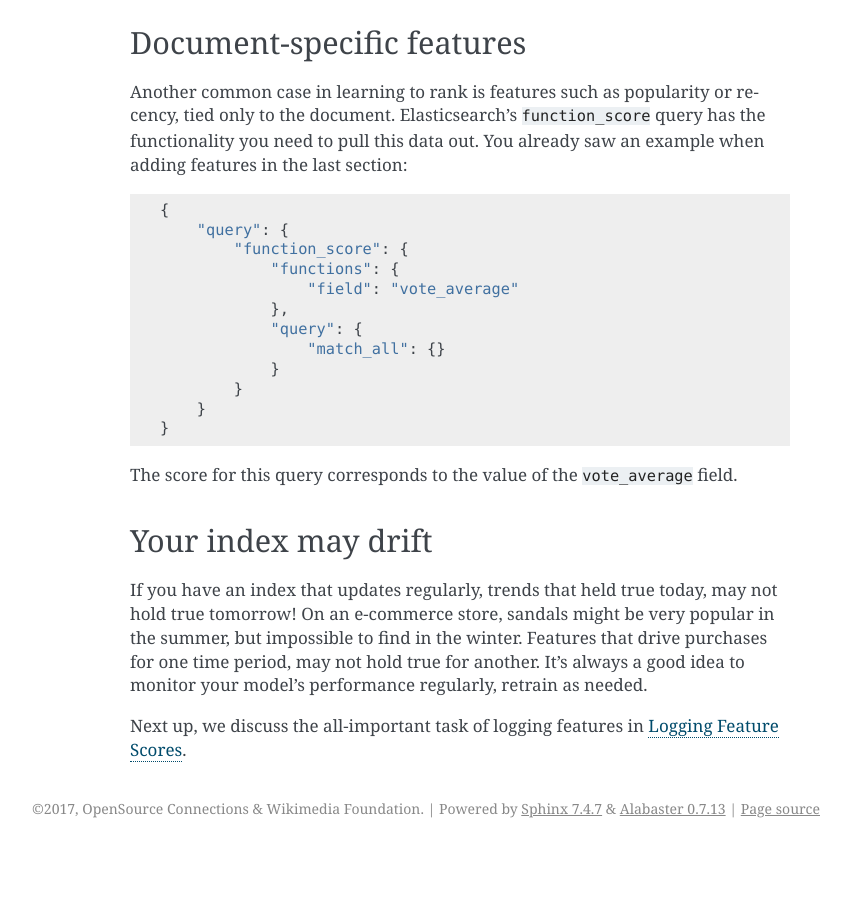
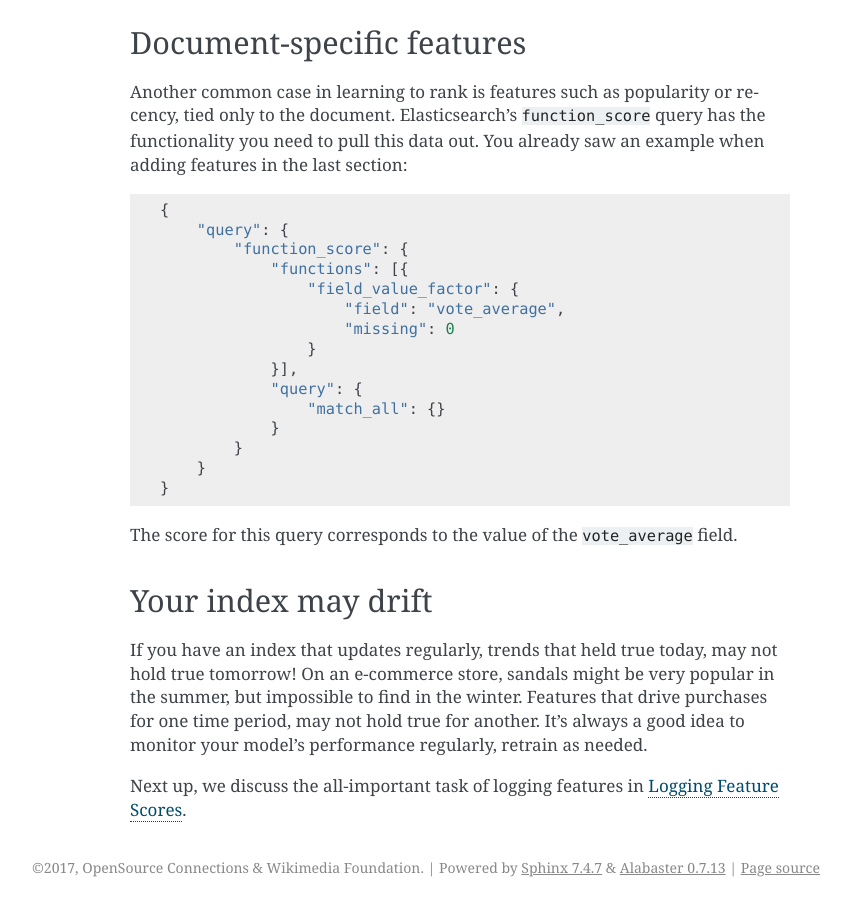
Before and after one commit to o19s/elasticsearch-learning-to-rank, a Sphinx documentation site: the page built from docs/feature-engineering.rst, in a window 1280 px wide and 900 px high, scrolled down 1212 px. Shown: the whole window, without its empty margins (290-1141 px from the left). Built offline with Sphinx 7.4.7, drawn with Linux system fonts in a browser that asks for light colours; pages that are not in the unit, such as notebooks, are missing from menus; before the commit the page ends 2060 px from its top, so only the background shows below that.

```diff
--- a/docs/feature-engineering.rst
+++ b/docs/feature-engineering.rst
@@ -47,9 +47,12 @@ Another common case in learning to rank is features such as popularity or recenc
     {
         "query": {
             "function_score": {
-                "functions": {
-                    "field": "vote_average"
-                },
+                "functions": [{
+                    "field_value_factor": {
+                        "field": "vote_average",
+                        "missing": 0
+                    }
+                }],
                 "query": {
                     "match_all": {}
                 }
```
